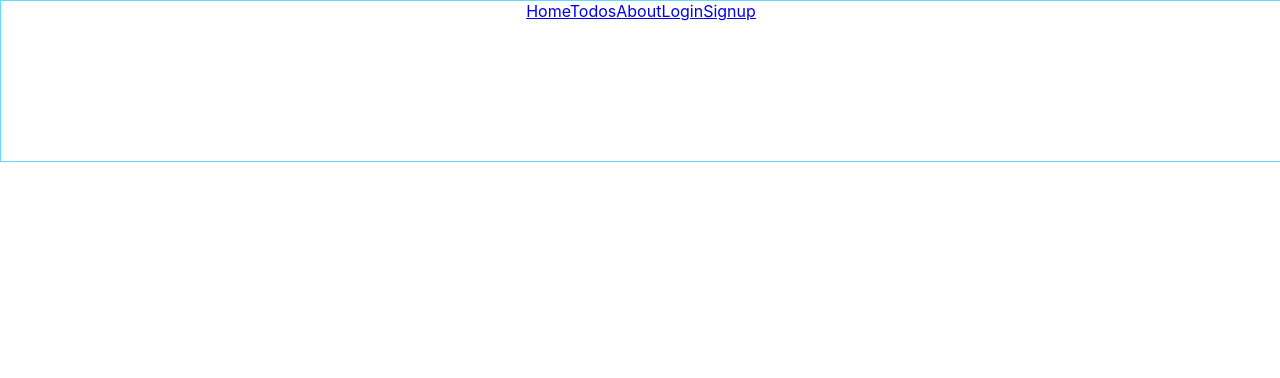
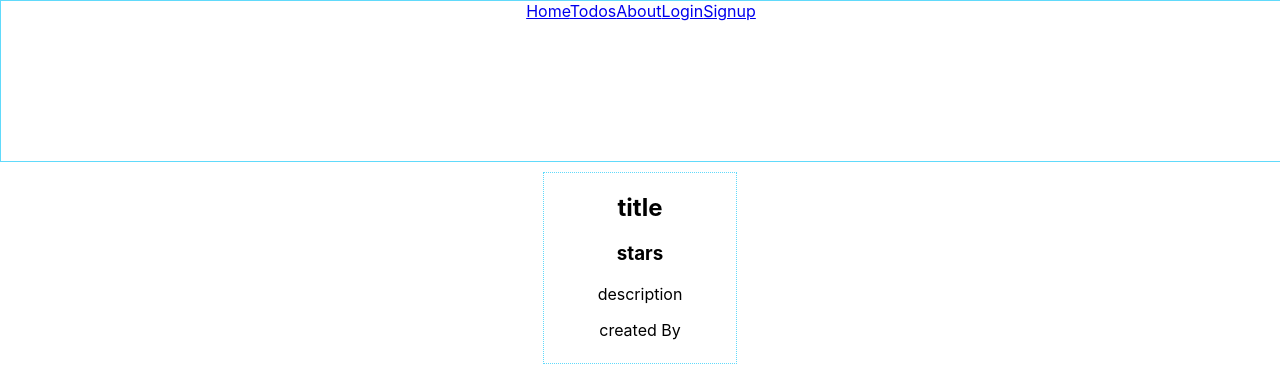
Before and after one commit to dizzyjaguar/goals-frontend, a React (Create React App) app: page /global/goals in a window 1280 px wide. Shown: the top 378 px of the page. Built offline with nearby package versions, Linux system fonts and the light colour scheme.

Commit message:
create basic Goal component

```diff
--- a/src/components/App/App.css
+++ b/src/components/App/App.css
@@ -24,3 +24,10 @@
   width: 10vw;
   height: 150px;
 }
+
+.Goal {
+  border: 1px dotted #61dafb;
+  margin: 10px auto;
+  width: 15vw;
+  height: 190px;
+}
--- a/src/components/App/App.js
+++ b/src/components/App/App.js
@@ -5,7 +5,7 @@ import {
   BrowserRouter as Router,
 } from 'react-router-dom';
 import Header from '../Header/Header';
-import Landing from '../Landing.js/Landing';
+import Landing from '../Landing/Landing';
 import About from '../About/About';
 import './App.css';
 import List from '../List/List';
@@ -14,6 +14,7 @@ import UpdateTodoForm from '../UpdateTodoForm/UpdateTodoForm';
 import Signup from '../User/Signup';
 import Login from '../User/Login';
 import Profile from '../User/Profile';
+import Goal from '../Goals/Goal';
 
 
 
@@ -31,6 +32,7 @@ export default function App() {
           <Route exact path='/signup' component={Signup} />
           <Route exact path='/login' component={Login} />
           <Route exact path='/profile' component={Profile} />
+          <Route exact path='/global/goals' component={Goal} />
           {/* <Route exact path='/tests/form' component={} /> */}
 
         </Switch>
--- /dev/null
+++ b/src/components/Goals/Goal.js
@@ -0,0 +1,14 @@
+import React from 'react';
+
+const Goal = () => {
+  return (
+    <div className='Goal'>
+      <h2>title</h2>
+      <h3>stars</h3>
+      <p>description</p>
+      <p>created By</p>
+    </div>
+  )
+}
+
+export default Goal;
```
Also changed, not shown: src/components/Goals/GoalList.js (added), src/components/Landing/Landing.js (renamed from src/components/Landing.js/Landing.js).
